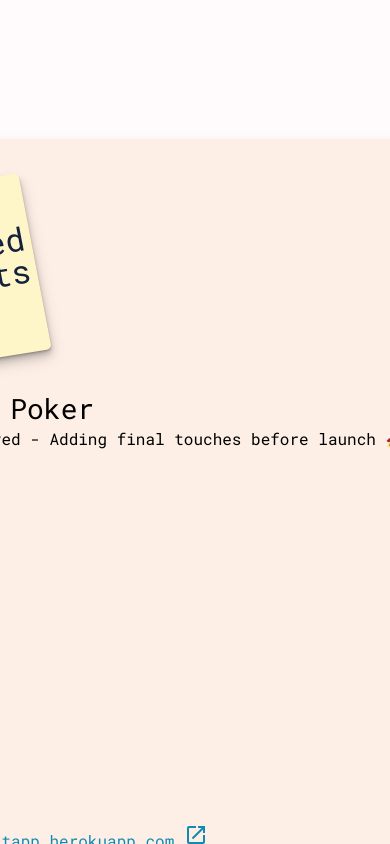
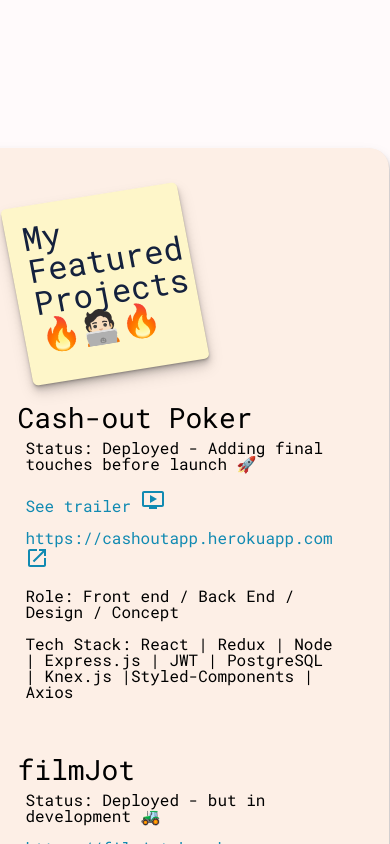
Before and after one commit to eg180/erickooo, a React (Create React App) app in the folder client/: page /projects in a window 390 px wide. Shown: the top 844 px of the page. Built offline with nearby package versions, Linux system fonts and the light colour scheme; a web font is replaced by a local one.

Commit message:
updated css for iphone 6/7/8 tabs that did not show. also put link to trailer on projects

```diff
--- a/client/src/components/LandingPage.js
+++ b/client/src/components/LandingPage.js
@@ -17,7 +17,7 @@
     flex-direction: row;
     justify-content: center;
     align-items: center;
-    margin-top: .75rem;
+    margin-top: 1.35rem;
     margin-right: 2rem;
     min-height: 85vh;
     min-width: 30vw;
--- a/client/src/components/Projects.js
+++ b/client/src/components/Projects.js
@@ -1,8 +1,9 @@
 import React from 'react'
 import styled from 'styled-components';
-import ReactPlayer from "react-player";
+
 
 import OpenInNewIcon from '@material-ui/icons/OpenInNew';
+import OndemandVideoIcon from '@material-ui/icons/OndemandVideo';
 
 const StyledAbout = styled.div`
     min-width: inherit;
@@ -96,11 +97,7 @@
             <div className="featured"><h1 id="featured-projects">My Featured Projects 🔥🧑🏻‍💻🔥</h1>
                 <div className="featured_title"><h2>Cash-out Poker</h2>
                     <p className="status">Status: Deployed - Adding final touches before launch 🚀</p>
-                    <div>
-                        <ReactPlayer
-                            url="https://vimeo.com/567702592"
-                        />
-                    </div>
+                    <p><a href="https://vimeo.com/567702592" rel="noreferrer" target="_blank">See trailer <OndemandVideoIcon /></a></p>
                     <p><a href="https://cashoutapp.herokuapp.com" rel="noreferrer" target="_blank">https://cashoutapp.herokuapp.com <OpenInNewIcon /></a></p>
                     <p className="featured_role">Role: Front end / Back End / Design / Concept </p>
                     <p className="featured_tech">Tech Stack: React | Redux | Node | Express.js | JWT | PostgreSQL | Knex.js |Styled-Components | Axios</p>
--- a/package.json
+++ b/package.json
@@ -27,7 +27,6 @@
     "helmet": "^4.4.1",
     "knex-cleaner": "=1.3.1",
     "pg": "=8.5.1",
-    "react-player": "^2.9.0",
     "react-router-dom": "^5.2.0",
     "redux-persist": "^6.0.0"
   },
```
Also changed, not shown: 1 other file (tests, documents, lock files or other folders).
